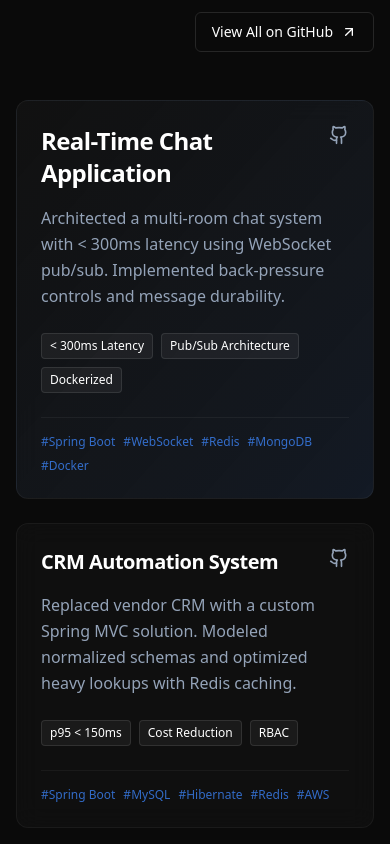
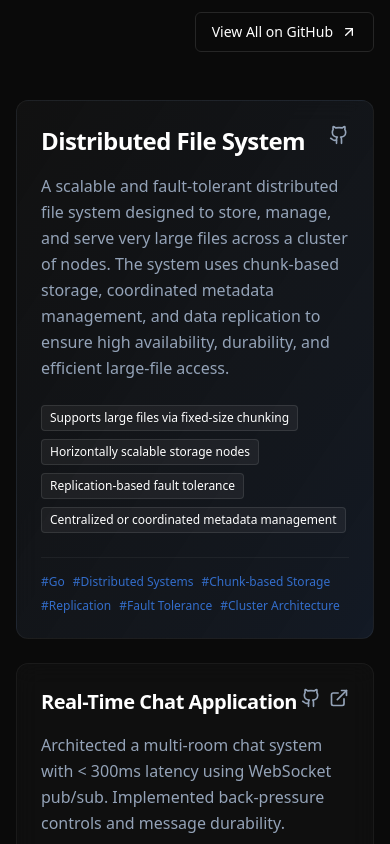
Before and after one commit to abhinavkumar03/backend-engineer-portfolio, a Next.js app: page / in a window 390 px wide. Shown: the part 4320-5164 px from the top of the page. Built offline with nearby package versions, Linux system fonts and the light colour scheme.

Commit message:
broken links fix and project added

```diff
--- a/src/components/Contact.tsx
+++ b/src/components/Contact.tsx
@@ -21,7 +21,7 @@ export default function Contact() {
                         <h2 className="text-3xl md:text-4xl font-bold tracking-tight text-white">
                             {contact.headline}
                         </h2>
-                        <p className="text-muted-foreground max-w-xl mx-auto">
+                        <p className="font-normal tracking-normal text-muted-foreground max-w-xl mx-auto">
                             {contact.subtext}
                         </p>
                     </motion.div>
@@ -54,7 +54,7 @@ export default function Contact() {
                     </motion.div>
 
                     <div className="pt-16 text-sm text-muted-foreground">
-                        <p>© {new Date().getFullYear()} {personal.name}. Built with Next.js, Tailwind & Three.js.</p>
+                        <p>© {new Date().getFullYear()} {personal.name}</p>
                     </div>
                 </div>
             </div>
--- a/src/components/Hero.tsx
+++ b/src/components/Hero.tsx
@@ -27,7 +27,7 @@ export default function Hero() {
                         <h1 className="text-4xl md:text-6xl lg:text-7xl font-bold tracking-tight text-white max-w-4xl">
                             {hero.headline}
                         </h1>
-                        <p className="text-lg md:text-xl text-muted-foreground max-w-2xl mx-auto leading-relaxed">
+                        <p className="text-lg md:text-xl font-normal tracking-normal text-muted-foreground max-w-2xl mx-auto leading-relaxed">
                             {hero.subtext}
                         </p>
                     </motion.div>
--- a/src/data/portfolio.json
+++ b/src/data/portfolio.json
@@ -4,10 +4,10 @@
         "role": "Backend Software Engineer",
         "email": "ak2711474@gmail.com",
         "location": "Gurgaon, India",
-        "resumeUrl": "/resume.pdf",
+        "resumeUrl": "/resume.png",
         "social": {
-            "github": "https://github.com/ak2711474",
-            "linkedin": "https://linkedin.com/in/abhinav-kumar-2711474"
+            "github": "https://github.com/abhinavkumar03",
+            "linkedin": "https://www.linkedin.com/in/abhinavkumar03/"
         }
     },
     "hero": {
@@ -251,6 +251,29 @@
     ],
     "projects": [
         {
+            "title": "Distributed File System",
+            "description": "A scalable and fault-tolerant distributed file system designed to store, manage, and serve very large files across a cluster of nodes. The system uses chunk-based storage, coordinated metadata management, and data replication to ensure high availability, durability, and efficient large-file access.",
+            "tech": [
+                "Go",
+                "Distributed Systems",
+                "Chunk-based Storage",
+                "Replication",
+                "Fault Tolerance",
+                "Cluster Architecture"
+            ],
+            "stats": [
+                "Supports large files via fixed-size chunking",
+                "Horizontally scalable storage nodes",
+                "Replication-based fault tolerance",
+                "Centralized or coordinated metadata management"
+            ],
+            "links": {
+                "github": "https://github.com/abhinavkumar03/distributed-filesystem",
+                "demo": ""
+            },
+            "featured": true
+        },
+        {
             "title": "Real-Time Chat Application",
             "description": "Architected a multi-room chat system with < 300ms latency using WebSocket pub/sub. Implemented back-pressure controls and message durability.",
             "tech": [
@@ -266,10 +289,10 @@
                 "Dockerized"
             ],
             "links": {
-                "github": "https://github.com/ak2711474",
-                "demo": "#"
+                "github": "https://github.com/abhinavkumar03/chat-app",
+                "demo": "chat-frontend-abi2.onrender.com/chat"
             },
-            "featured": true
+            "featured": false
         },
         {
             "title": "CRM Automation System",
@@ -307,8 +330,53 @@
                 "Optimized"
             ],
             "links": {
-                "github": "https://github.com/ak2711474",
-                "demo": "#"
+                "github": "https://github.com/abhinavkumar03/Full_Stack_Ecommerce",
+                "demo": "trendyproducts.onrender.com/"
+            },
+            "featured": false
+        },
+        {
+            "title": "Distributed File System",
+            "description": "A scalable and fault-tolerant distributed file system designed to store, manage, and serve very large files across a cluster of nodes. The system uses chunk-based storage, coordinated metadata management, and data replication to ensure high availability, durability, and efficient large-file access.",
+            "tech": [
+                "Go",
+                "Distributed Systems",
+                "Chunk-based Storage",
+                "Replication",
+                "Fault Tolerance",
+                "Cluster Architecture"
+            ],
+            "stats": [
+                "Supports large files via fixed-size chunking",
+                "Horizontally scalable storage nodes",
+                "Replication-based fault tolerance",
+                "Centralized or coordinated metadata management"
+            ],
+            "links": {
+                "github": "https://github.com/abhinavkumar03/distributed-filesystem",
+                "demo": ""
+            },
+            "featured": true
+        },
+        {
+            "title": "Social Media Platform : Memories",
+            "description": "A MERN-based social media application with secure authentication and core post management features.",
+            "tech": [
+                "React",
+                "Node.js",
+                "Express.js",
+                "MongoDB",
+                "JWT Authentication",
+                "REST API"
+            ],
+            "stats": [
+                "REST APIs",
+                "JWT Auth",
+                "Full-Stack"
+            ],
+            "links": {
+                "github": "https://github.com/abhinavkumar03/memories",
+                "demo": "https://memoriesabhinavkumar03.netlify.app"
             },
             "featured": false
         }
```
